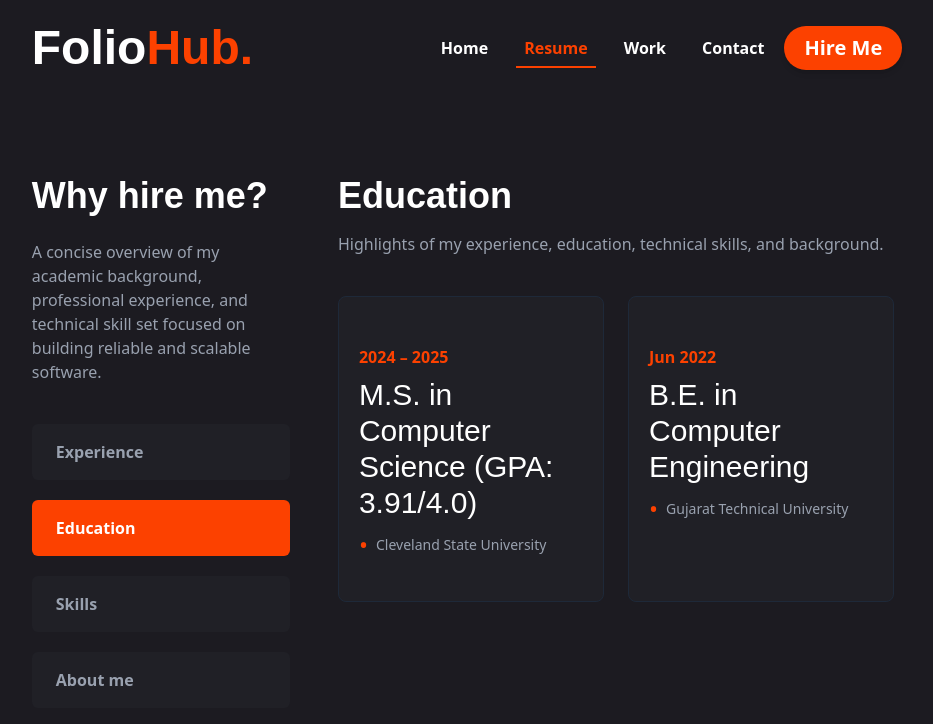
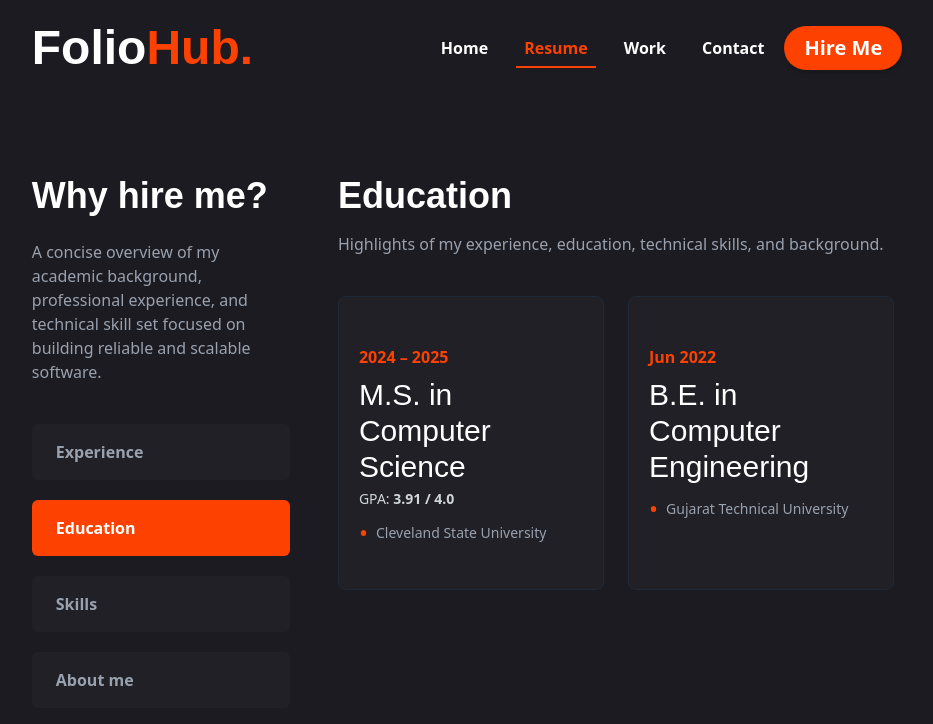
Before and after one commit to Shrey9-alt/foliohub, a Next.js app: page /Resume in a window 1280 px wide. Both pictures are taken after a click on the button "Education". Shown: the top 724 px of the page, without its empty margins (173-1106 px from the left). Built offline with nearby package versions, Linux system fonts and the light colour scheme; a web font is replaced by a local one.

Commit message:
page.tsx

```diff
--- a/app/Resume/page.tsx
+++ b/app/Resume/page.tsx
@@ -35,7 +35,7 @@ export default function Resume() {
   // Experience
   const experiences = [
     {
-      date: "Aug 2025 – Present",
+      date: "Fall 2025",
       role: "Graduate Teaching Assistant",
       company: "Cleveland State University",
     },
@@ -55,7 +55,8 @@ export default function Resume() {
  const educations = [
   {
     year: "2024 – 2025",
-      degree: "M.S. in Computer Science (GPA: 3.91/4.0)",
+    degree: "M.S. in Computer Science",
+    gpa: "3.91 / 4.0",
     institute: "Cleveland State University",
   },
   {
@@ -64,6 +65,7 @@ export default function Resume() {
     institute: "Gujarat Technical University",
   },
 ];
+
 
   // Skills
   const skills = [
@@ -175,6 +177,12 @@ export default function Resume() {
                     <h4 className="text-3xl font-normal font-unbounded mb-1">
                       {edu.degree}
                     </h4>
+                    {edu.gpa && (
+                    <p className="text-gray-300 text-sm mt-1">
+                   GPA: <span className="font-semibold">{edu.gpa}</span>
+                   </p>
+                    )}
+
                     <p className="text-gray-400 flex items-center text-sm mt-2">
                       <span className="text-[color:var(--primary-color)] text-2xl pe-2">
                         •
```
Lines whose indentation alone changed are shown as unchanged.
